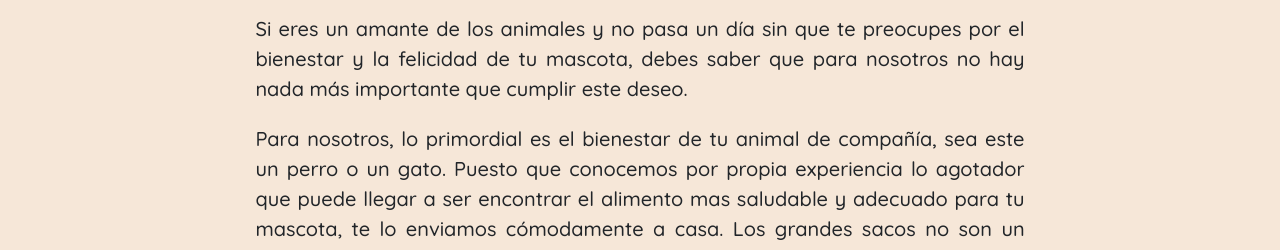
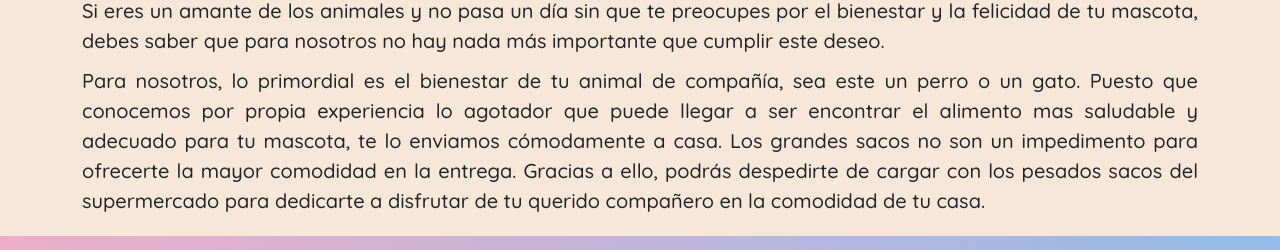
Before and after one commit to davidmoina/tienda-comida-mascota, a plain HTML site: page pages/empresa.html in a window 1280 px wide. Shown: the part 548-798 px from the top of the page. Drawn offline with nearby package versions, Linux system fonts and the light colour scheme.

Commit message:
modificado con bootstrap contenedor principal en contacto

```diff
--- a/css/style.css
+++ b/css/style.css
@@ -313,15 +313,12 @@ body {
 }
 /*pagina empresa*/
 
-.main--posicionado {
-  width: 80%;
-  margin: 10px auto;
+ .main--posicionado {
+  margin-top: 10px;
 }
 
 .main__articulo {
-  width: 80%;
-  margin: 0 auto;
-  padding: 10px 15px;
+  margin: 10px 0;
   display: flex;
   flex-direction: column;
   align-items: center;
@@ -343,7 +340,7 @@ body {
 
 .articulo__parrafo {
   font-size: 20px;
-  margin: 10px;
+  margin-bottom: 10px;
   text-align: justify;
 }
 
--- a/pages/empresa.html
+++ b/pages/empresa.html
@@ -47,7 +47,7 @@
     </nav>
   </header>
 
-  <main class="main--posicionado">
+  <main class="main--posicionado container">
     <h1>Empresa</h1>
     <article class="main__articulo">
       <figure>
```
